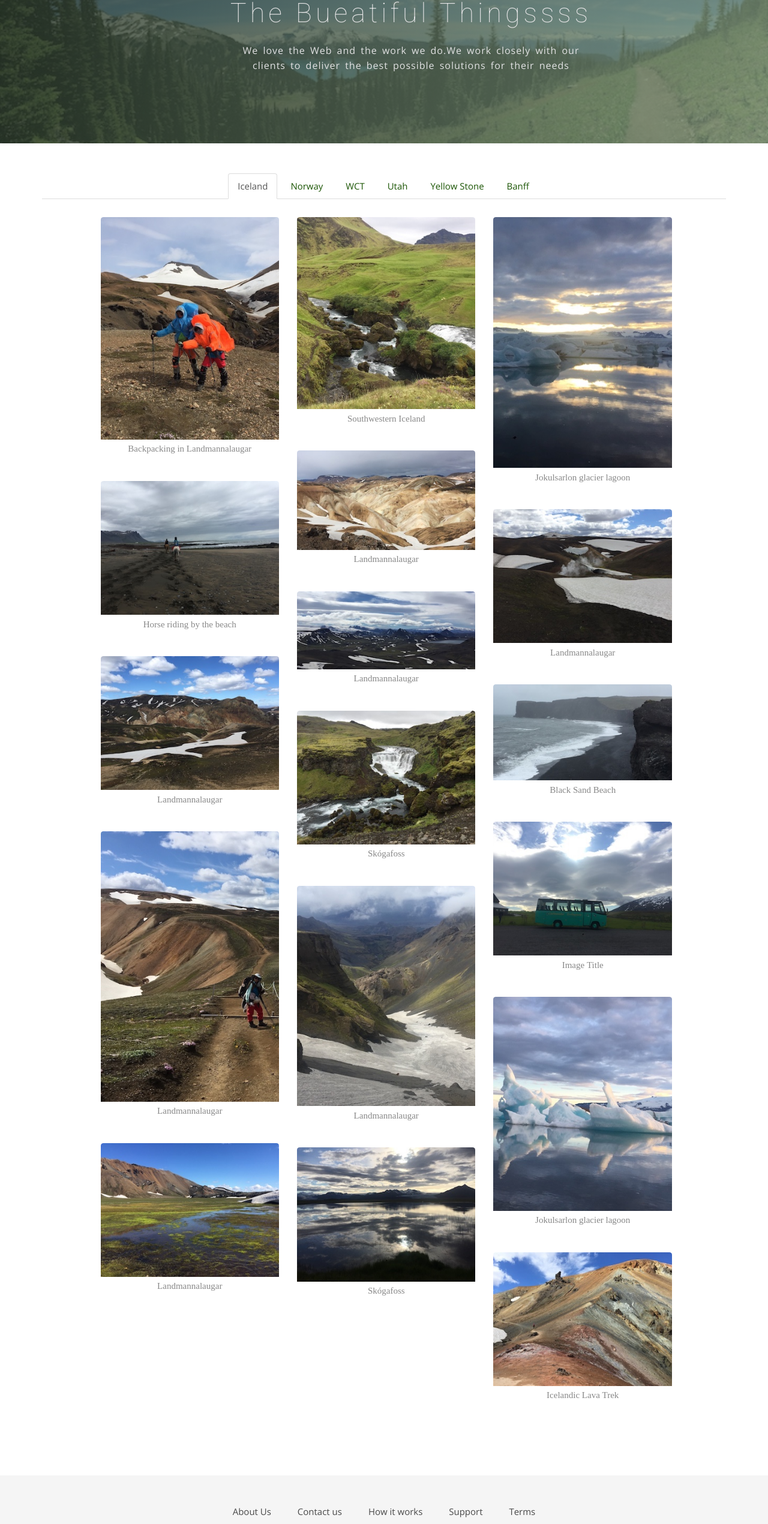
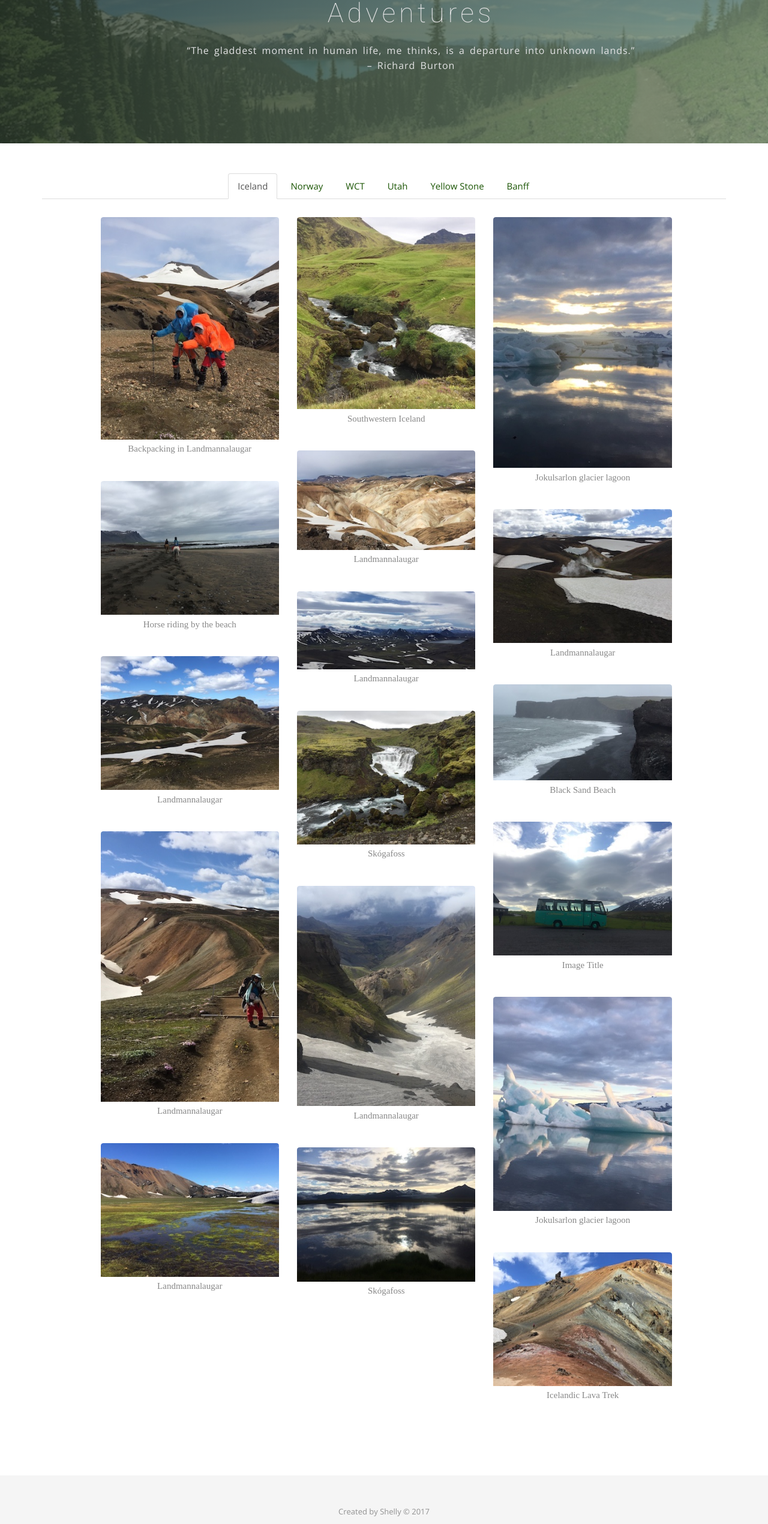
Before and after one commit to Shellyhan/homePage, a plain HTML site: page list.html in a window 1280 px wide. Shown: the part 223-2764 px from the top of the page at 60% size. Drawn offline with nearby package versions, Linux system fonts and the light colour scheme; files whose address does not match are found by name; a web font is replaced by a local one.

Commit message:
updated footer

```diff
--- a/list.html
+++ b/list.html
@@ -15,7 +15,6 @@
     <link rel="stylesheet" href="css/animate.css">
     <link rel="stylesheet" href="css/responsive.css">
 
-
     <link rel="stylesheet" href="css/list.css">
 
     <!-- Js -->
@@ -25,15 +24,12 @@
     <script src="js/plugins.js"></script>
     <script src="js/min/waypoints.min.js"></script>
 
-
     <script src="js/pic-list/jquery.poptrox.min.js"></script>
     <script src="js/pic-list/skel.min.js"></script>
     <script src="js/pic-list/main.js"></script>
 
   </head>
   <body>
-
-
 
     <!-- Header Start -->
   <header>
@@ -57,8 +53,8 @@
                     <li><a href="contact.html">Contact</a></li>
 
                   </ul>
-                </div><!-- /.navbar-collapse -->
-              </div><!-- /.container-fluid -->
+                </div>
+              </div>
             </nav>
           </div>
         </div>
@@ -72,15 +68,13 @@
           <div class="row">
               <div class="col-md-12">
                   <div class="block">
-                    <h1 class="animated fadeInUp">the bueatiful thingssss</h1>
-<!-- change -->
-                    <p class="animated fadeInUp">We love the Web and the work we do.We work closely with our </br> clients to deliver the best possible solutions for their needs</p>
+                    <h1 class="animated fadeInUp">Adventures</h1>
+                    <p class="animated fadeInUp">“The gladdest moment in human life, me thinks, is a departure into unknown lands.”<br>– Richard Burton</p>
                   </div>
               </div>
           </div>
       </div>
   </section>
-
 
 
   <section id="gallery-sec">
@@ -411,23 +405,20 @@
         </div>
     </section>
 
+
     <!-- footer Start -->
     <footer>
       <div class="container">
         <div class="row">
           <div class="col-md-12">
-
-<!-- change -->
             <div class="footer-menu">
+              <p>Created by Shelly &copy; 2017</p>
               <ul>
-                <li><a href="#">About Us</a></li>
-                <li><a href="#">Contact us</a></li>
-                <li><a href="#">How it works</a></li>
-                <li><a href="#">Support</a></li>
-                <li><a href="#">Terms</a></li>
+                <li><a href="https://github.com/Shellyhan"><i class="ion-social-github"></i></a></li>
+                <li><a href="https://www.linkedin.com/in/shelly-han-4ab4b68b/"><i class="ion-social-linkedin"></i></a></li>
+                <li><a href="mailto:shellshell456@gmail.com"><i class="ion-social-google"></i></a></li>
               </ul>
             </div>
-            <p>Copyright &copy; Crafted by <a href="https://dcrazed.com/">Dcrazed</a>.</p>
           </div>
         </div>
       </div>
```
Lines whose indentation alone changed are shown as unchanged.
